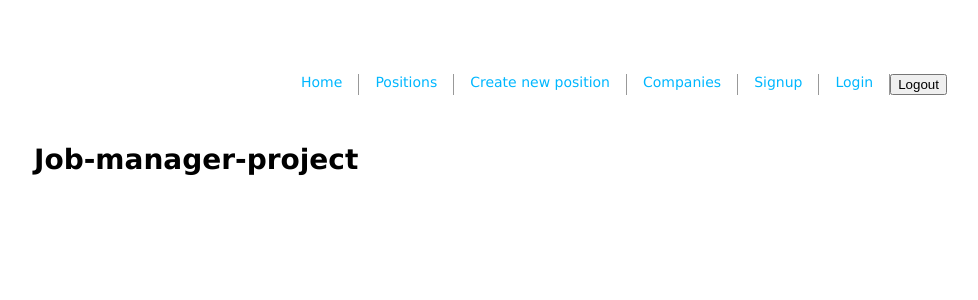
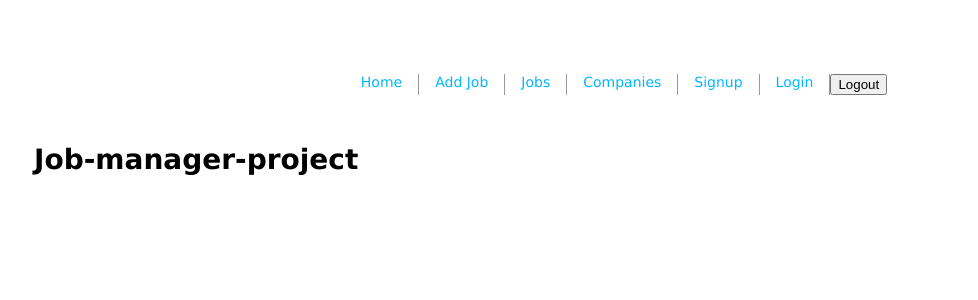
Before and after one commit to CodeFusionLD/job-manager-project, a Node server app: page / in a window 1280 px wide. Shown: the top 300 px of the page, without its empty margins (24-1002 px from the left). Run offline with Node 20, Linux system fonts and the light colour scheme; some libraries are stand-ins or nearby versions.

Commit message:
updated navbar

```diff
--- a/views/layout.hbs
+++ b/views/layout.hbs
@@ -13,8 +13,8 @@
 
       <nav>
          <a href="/">Home</a>
-         <a href="/positions">Positions</a>
-         <a href="/positions/create">Create new position</a>
+         <a href="/positions/create">Add Job</a>
+         <a href="/positions">Jobs</a>
          <a href="/companies">Companies</a>
          <a href="/signup">Signup</a>
          <a href="/login">Login</a>
```
